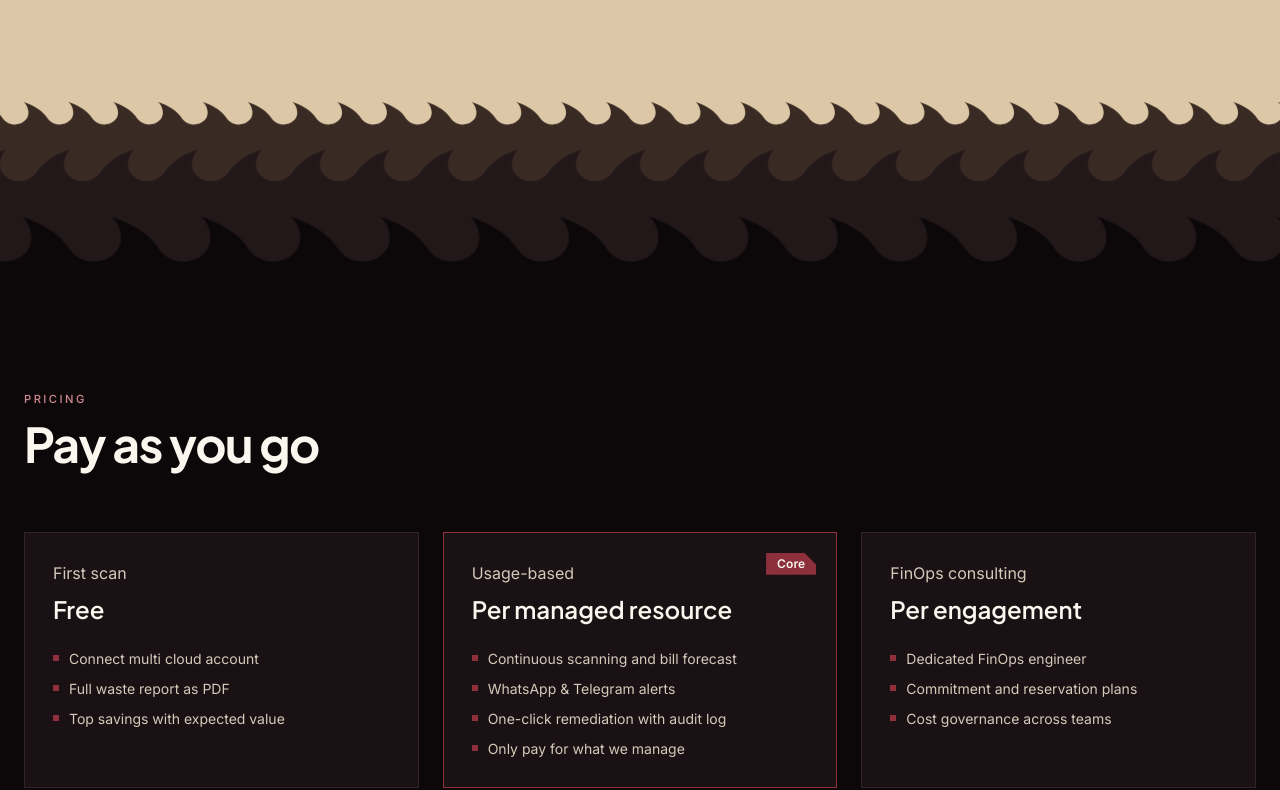
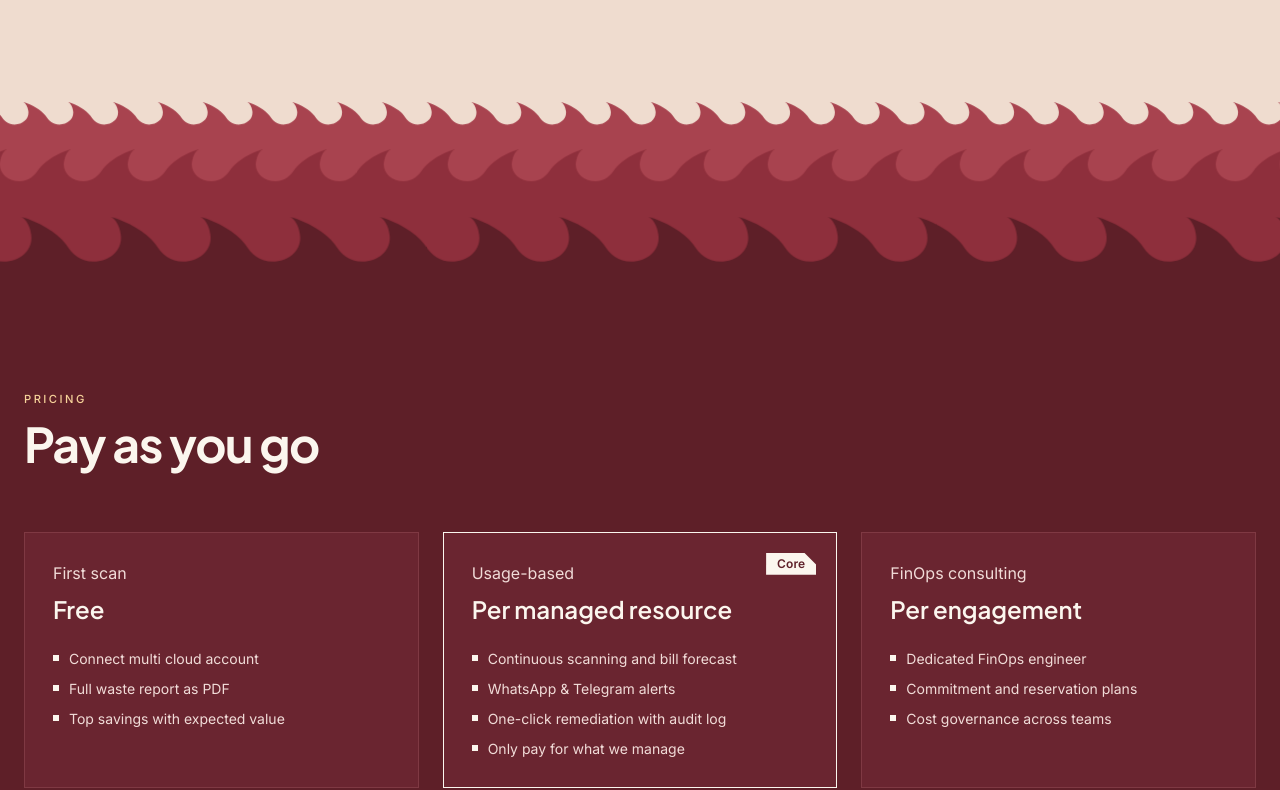
Before and after one commit to sulaimanmokhaniq/cloudtrim, a Next.js app: page / in a window 1280 px wide. Shown: the part 2991-3781 px from the top of the page. Built offline with nearby package versions, Linux system fonts and the light colour scheme.

Commit message:
Daylight burgundy light mode: cream page, rose mountains, wine waves and footer
Dark mode unchanged; wave colors moved to theme tokens.

Co-Authored-By: Claude Opus 5.5 (1M context) <noreply@anthropic.com>
Claude-Session: https://claude.ai/code/session_015w2PzgeEiTrA3rsiPjNLLh

```diff
--- a/app/globals.css
+++ b/app/globals.css
@@ -50,6 +50,9 @@
   --color-bad: #f0624d;
   --grid-line: #ffffff07;
   --color-band: #160f11;
+  --color-wave-1: #3a2a24;
+  --color-wave-2: #221819;
+  --color-wave-3: #0c0809;
   --color-band-shade: #0f0a0b;
   --color-ridge: #2a1e1b;
   --color-snow: #4a3832;
@@ -57,7 +60,7 @@
 }
 
 [data-theme="light"] {
-  --color-bg: #f4ece0;
+  --color-bg: #f6efe6;
   --color-bg-2: #ede2d3;
   --color-card: #faf5ee;
   --color-card-2: #f0e6d8;
@@ -76,10 +79,13 @@
   --color-warn: #93682c;
   --color-bad: #b3261e;
   --grid-line: #2a1d170a;
-  --color-band: #dcc8a6;
-  --color-band-shade: #c2aa83;
-  --color-ridge: #c7b59d;
-  --color-snow: #f4ece0;
+  --color-band: #efdccf;
+  --color-band-shade: #c99a8c;
+  --color-ridge: #d9b3a6;
+  --color-snow: #f6efe6;
+  --color-wave-1: #a8434f;
+  --color-wave-2: #8e2f3c;
+  --color-wave-3: #5e1f28;
   color-scheme: light;
 }
 
@@ -91,6 +97,22 @@ body {
   background: var(--color-bg);
   color: var(--color-ink);
   transition: background-color 0.2s ease, color 0.2s ease;
+}
+
+/* "Sea" band at the bottom (pricing, footer): night sea in dark mode, deep wine sea by day */
+[data-theme="light"] [data-band="sea"] {
+  --color-bg: #5e1f28;
+  --color-card: #6a2530;
+  --color-card-2: #74303a;
+  --color-line: #7f3943;
+  --color-line-strong: #94505a;
+  --color-ink: #fbf6ee;
+  --color-ink-2: #f1dcd8;
+  --color-muted: #e2bfc2;
+  --color-brand: #fbf6ee;
+  --color-onbrand: #5e1f28;
+  --color-brand-text: #f6d29a;
+  color-scheme: dark;
 }
 
 /* Hero "sky" band: copy sits on solid burgundy, so flip the tokens it uses */
--- a/app/page.tsx
+++ b/app/page.tsx
@@ -179,8 +179,8 @@ export default function Home() {
       </div>
 
       {/* Waves lead into the dark band that holds pricing and the footer */}
-      <Horizon kind="waves" from="var(--color-band)" back="#3a2a24" mid="#221819" to="#0c0809" />
-      <div data-theme="dark" className="bg-bg text-ink">
+      <Horizon kind="waves" from="var(--color-band)" back="var(--color-wave-1)" mid="var(--color-wave-2)" to="var(--color-wave-3)" />
+      <div data-band="sea" className="bg-bg text-ink">
       {/* Pricing */}
       <section id="pricing" className="border-b border-line py-20 md:py-28">
         <div className="mx-auto max-w-7xl px-4 md:px-6">
```
